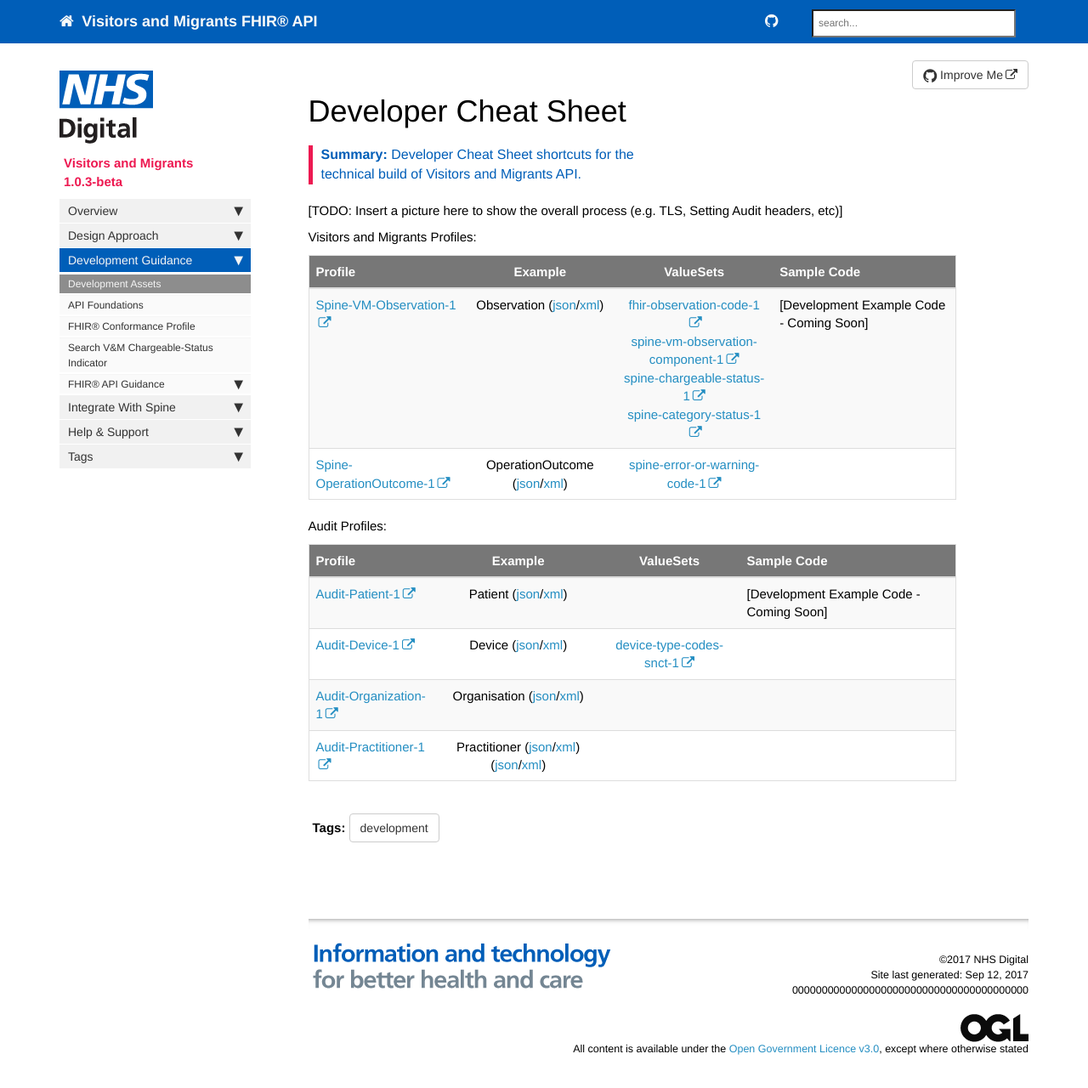
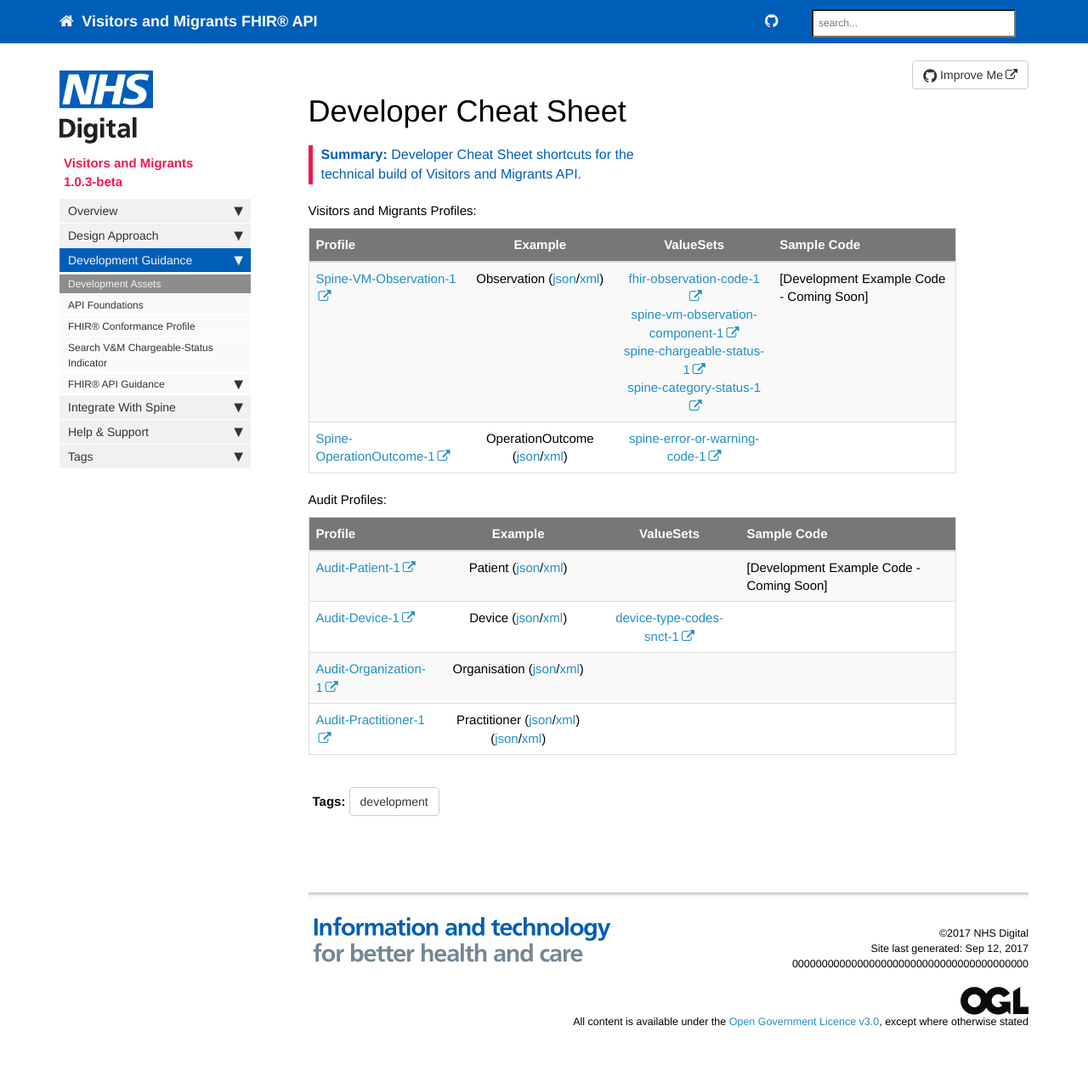
Before and after one commit to nhsconnect/visitor-and-migrants, a Jekyll site: the page built from pages/development/development_deliverables.md, in a window 1280 px wide and 1303 px high. Shown: the top 1280 px of the window at 85% size. Built offline with Jekyll 4.4.1, drawn with Linux system fonts in a browser that asks for light colours; nearby versions of some CDN libraries; comment, search, counter and statistics services are not loaded.

Commit message:
Tweak to remote todo comment

```diff
--- a/pages/development/development_deliverables.md
+++ b/pages/development/development_deliverables.md
@@ -6,9 +6,6 @@ sidebar: overview_sidebar
 permalink: development_deliverables.html
 summary: "Developer Cheat Sheet shortcuts for the <br/>technical build of Visitors and Migrants API."
 ---
-
-[TODO: Insert a picture here to show the overall process (e.g. TLS, Setting Audit headers, etc)]
-
 
 Visitors and Migrants Profiles:
 
```
